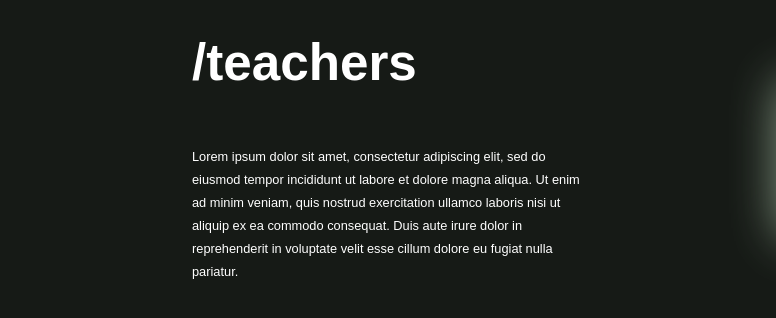
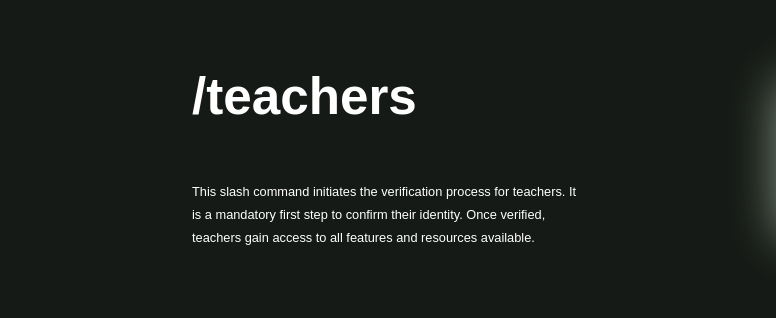
Before and after one commit to assignlybot/assignlybot.github.io, a plain HTML site: page teachers.html in a window 1280 px wide. Shown: the part 240-558 px from the top of the page, 0-776 px from the left. Drawn offline with nearby package versions, Linux system fonts and the light colour scheme; grey boxes are pictures that could not be loaded.

Commit message:
update students.html and teachers.html

```diff
--- a/teachers.html
+++ b/teachers.html
@@ -324,7 +324,7 @@ background-color: #2d332b;
       <div class="slash">
       <h1>/teachers</h1>
       </div>
-      <p>Lorem ipsum dolor sit amet, consectetur adipiscing elit, sed do eiusmod tempor incididunt ut labore et dolore magna aliqua. Ut enim ad minim veniam, quis nostrud exercitation ullamco laboris nisi ut aliquip ex ea commodo consequat. Duis aute irure dolor in reprehenderit in voluptate velit esse cillum dolore eu fugiat nulla pariatur.</p>
+      <p>This slash command initiates the verification process for teachers. It is a mandatory first step to confirm their identity. Once verified, teachers gain access to all features and resources available.</p>
     </div>
 
     <div class="video">
@@ -337,7 +337,7 @@ background-color: #2d332b;
       <div class="slash">
       <h1>/assign</h1>
       </div>
-      <p>Lorem ipsum dolor sit amet, consectetur adipiscing elit, sed do eiusmod tempor incididunt ut labore et dolore magna aliqua. Ut enim ad minim veniam, quis nostrud exercitation ullamco laboris nisi ut aliquip ex ea commodo consequat. Duis aute irure dolor in reprehenderit in voluptate velit esse cillum dolore eu fugiat nulla pariatur.</p>
+      <p>This command allows teachers to <b>allocate tasks or assignments to students.</b> Upon activation, the bot will notify students of their pending assignments, ensuring they are reminded of their responsibilities. It streamlines the process of task distribution and helps <b>maintain organized communication between teachers and students.</b></p>
     </div>
 
     <div class="video">
@@ -350,7 +350,7 @@ background-color: #2d332b;
       <div class="slash">
       <h1>/announcement</h1>
       </div>
-      <p>Lorem ipsum dolor sit amet, consectetur adipiscing elit, sed do eiusmod tempor incididunt ut labore et dolore magna aliqua. Ut enim ad minim veniam, quis nostrud exercitation ullamco laboris nisi ut aliquip ex ea commodo consequat. Duis aute irure dolor in reprehenderit in voluptate velit esse cillum dolore eu fugiat nulla pariatur.</p>
+      <p>This command allows teachers to broadcast announcements to students. “Study Pal!” will notify students of the upcoming announcement without specifying a time duration. It’s a convenient way to ensure all students are aware of important information.</p>
     </div>
 
     <div class="video">
@@ -363,7 +363,7 @@ background-color: #2d332b;
       <div class="slash">
       <h1>/list</h1>
       </div>
-      <p>Lorem ipsum dolor sit amet, consectetur adipiscing elit, sed do eiusmod tempor incididunt ut labore et dolore magna aliqua. Ut enim ad minim veniam, quis nostrud exercitation ullamco laboris nisi ut aliquip ex ea commodo consequat. Duis aute irure dolor in reprehenderit in voluptate velit esse cillum dolore eu fugiat nulla pariatur.</p>
+      <p>This command allows teachers to quickly view a list of students who have joined the Discord server. It generates an Excel file that categorizes students based on their sections, making it easy to identify who is present and who is missing from the server. This feature is particularly useful for managing class participation and ensuring all students are connected.</p>
     </div>
 
     <div class="video">
@@ -377,7 +377,7 @@ background-color: #2d332b;
       <div class="slash">
       <h1>/teachers</h1>
       </div>
-      <p>Lorem ipsum dolor sit amet, consectetur adipiscing elit, sed do eiusmod tempor incididunt ut labore et dolore magna aliqua. Ut enim ad minim veniam, quis nostrud exercitation ullamco laboris nisi ut aliquip ex ea commodo consequat. Duis aute irure dolor in reprehenderit in voluptate velit esse cillum dolore eu fugiat nulla pariatur.</p>
+      <p>This slash command initiates the verification process for teachers. It is a mandatory first step to confirm their identity. Once verified, teachers gain access to all features and resources available.</p>
     </div>
 
     <div class="video">
@@ -390,7 +390,7 @@ background-color: #2d332b;
       <div class="slash">
       <h1>/assign</h1>
       </div>
-      <p>Lorem ipsum dolor sit amet, consectetur adipiscing elit, sed do eiusmod tempor incididunt ut labore et dolore magna aliqua. Ut enim ad minim veniam, quis nostrud exercitation ullamco laboris nisi ut aliquip ex ea commodo consequat. Duis aute irure dolor in reprehenderit in voluptate velit esse cillum dolore eu fugiat nulla pariatur.</p>
+      <p>This command allows teachers to <b>allocate tasks or assignments to students.</b> Upon activation, the bot will notify students of their pending assignments, ensuring they are reminded of their responsibilities. It streamlines the process of task distribution and helps <b>maintain organized communication between teachers and students.</b></p>
     </div>
 
     <div class="video">
@@ -403,7 +403,7 @@ background-color: #2d332b;
       <div class="slash">
       <h1>/announcement</h1>
       </div>
-      <p>Lorem ipsum dolor sit amet, consectetur adipiscing elit, sed do eiusmod tempor incididunt ut labore et dolore magna aliqua. Ut enim ad minim veniam, quis nostrud exercitation ullamco laboris nisi ut aliquip ex ea commodo consequat. Duis aute irure dolor in reprehenderit in voluptate velit esse cillum dolore eu fugiat nulla pariatur.</p>
+      <p> This command allows teachers to broadcast announcements to students. “Study Pal!” will notify students of the upcoming announcement without specifying a time duration. It’s a convenient way to ensure all students are aware of important information.</p>
     </div>
 
     <div class="video">
@@ -416,7 +416,7 @@ background-color: #2d332b;
       <div class="slash">
       <h1>/list</h1>
       </div>
-      <p>Lorem ipsum dolor sit amet, consectetur adipiscing elit, sed do eiusmod tempor incididunt ut labore et dolore magna aliqua. Ut enim ad minim veniam, quis nostrud exercitation ullamco laboris nisi ut aliquip ex ea commodo consequat. Duis aute irure dolor in reprehenderit in voluptate velit esse cillum dolore eu fugiat nulla pariatur.</p>
+      <p>This command allows teachers to quickly view a list of students who have joined the Discord server. It generates an Excel file that categorizes students based on their sections, making it easy to identify who is present and who is missing from the server. This feature is particularly useful for managing class participation and ensuring all students are connected.</p>
     </div>
 
     <div class="video">
```
Also changed, not shown: students.html (+2 -2 lines).
